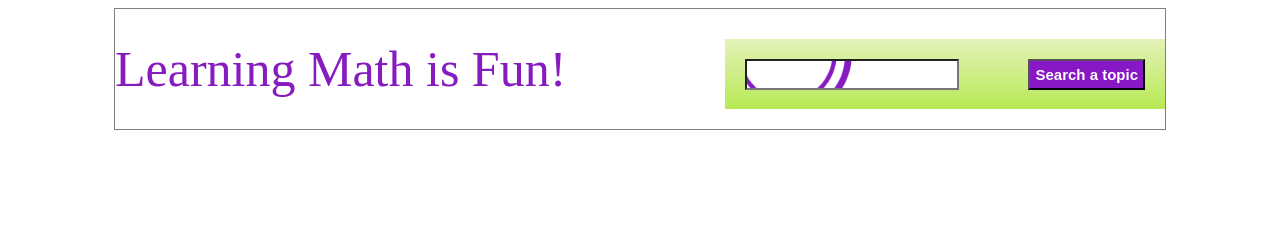
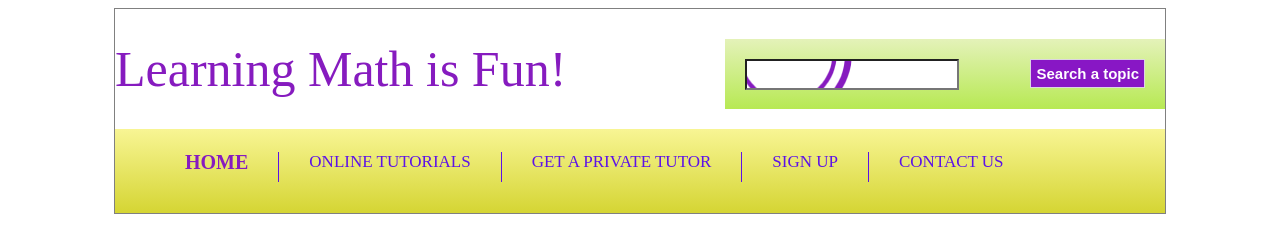
Before and after one commit to cameron-stock/CodeWebsite, a plain HTML site: page index.html in a window 1280 px wide. Drawn offline with Linux system fonts and the light colour scheme.

Commit message:
finished header content

```diff
--- a/index.html
+++ b/index.html
@@ -20,10 +20,23 @@
                         <input type="submit" value="Search a topic" class="submit">
                     </form>
                 </div>
+                <div class="clear">
+
+                </div>
+            </div>
+            <div id="menu">
+                <ul>
+                    <li><a href="#" class="active">Home</a></li>
+                    <li><a href="#">Online Tutorials</a></li>
+                    <li><a href="#">Get A Private Tutor</a></li>
+                    <li><a href="#">Sign Up</a></li>
+                    <li><a href="#">Contact Us</a></li>
+
+                </ul>
             </div>
 
 
-        </div>
+            </div>
 
 
     </body>
--- a/styling.css
+++ b/styling.css
@@ -48,4 +48,48 @@ h1 a{
     color: white;
     background: #8817c5;
     font-size: 15px;
+    border: 1px solid #DCD5E1;
 }
+
+.clear{
+    clear: both;
+}
+
+#menu{
+    height: 70px;
+    background: linear-gradient(#F8F594, #D5D533);
+    padding: 7px 0;
+}
+
+ul{
+    list-style: none;
+}
+
+#menu ul li{
+        float: left;
+        padding: 0 30px;
+        height: 30px;
+        border-right: 1px solid #5d12e7;
+}
+
+#menu ul li:last-child{
+    border-right: none;
+}
+
+#menu ul li a{
+    text-decoration: none;
+    text-transform: uppercase;
+    font-size: 17px;
+    color: #5d12e7;
+    line-height: 20px;
+    -webkit-transition: font-size 0.3s ease;
+    -moz-transition: font-size 0.3s ease;
+    -o-transition: font-size 0.3s ease;
+    -ms-transition: font-size 0.3s ease;
+    transition: font-size 0.3s ease;
+}
+#menu ul li a:hover, #menu ul li a.active{
+    font-size: 20px;
+    font-weight: bold;
+    color: #861BBF;
+}
```
